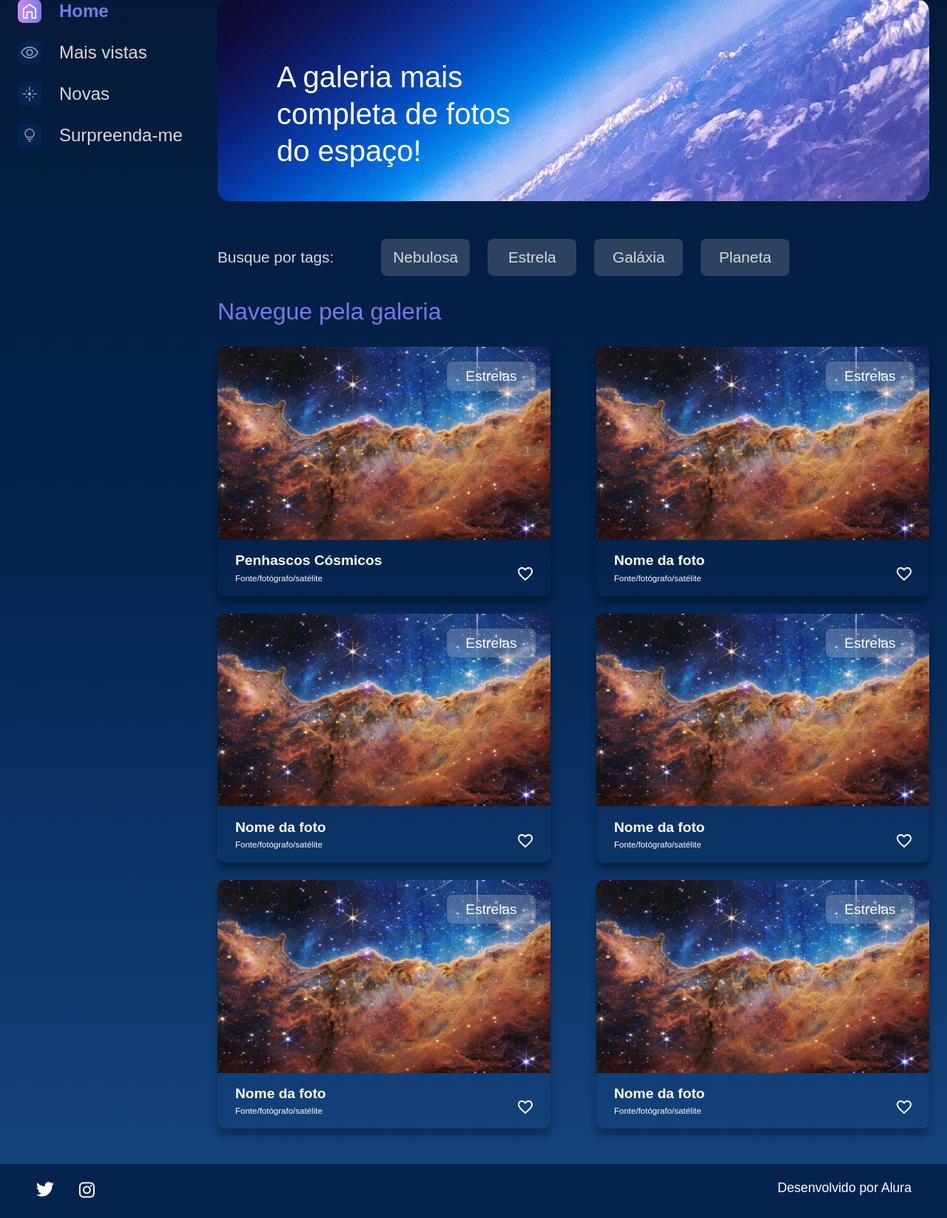
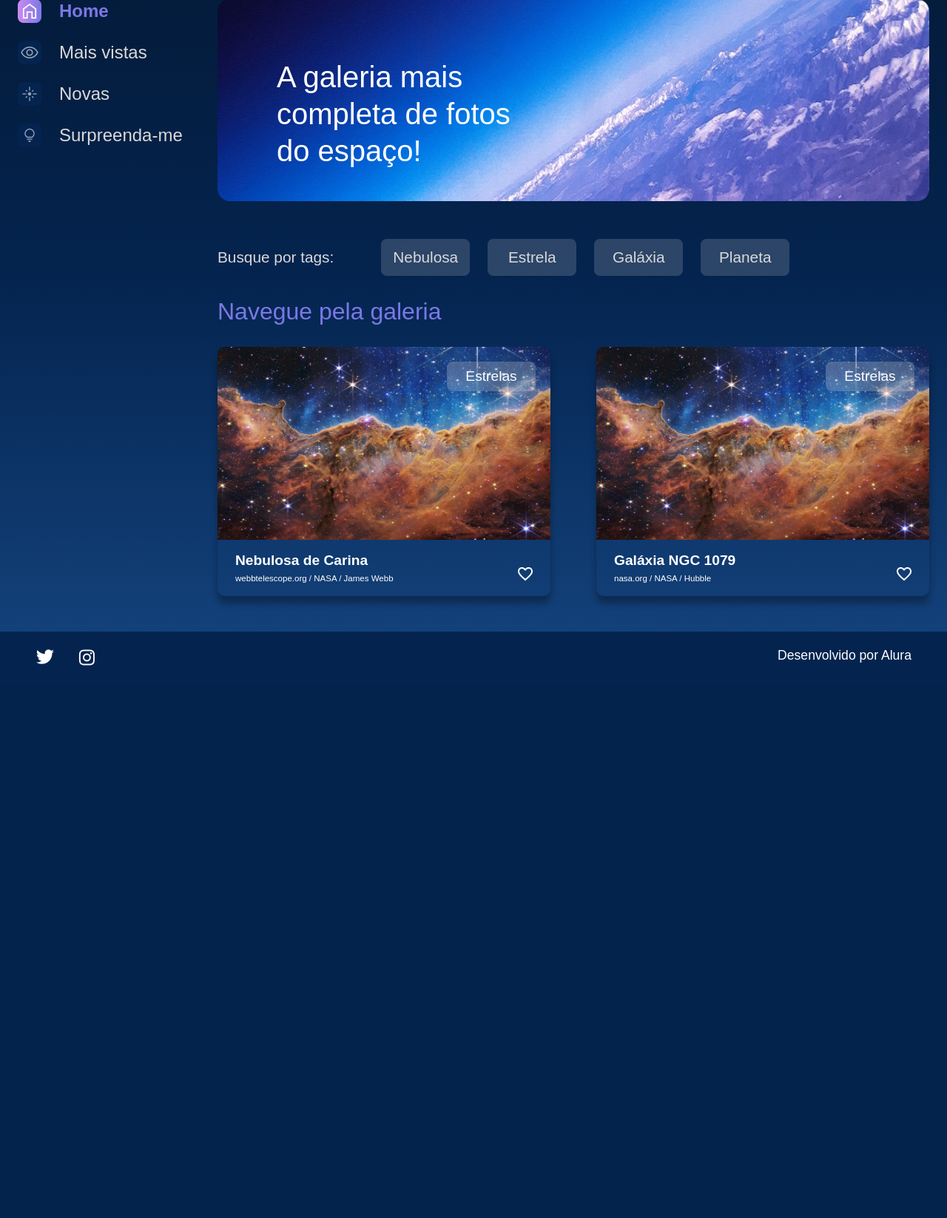
Before and after one commit to reulyson/alura_space, a Django app: page / in a window 1280 px wide. Shown: the part 179-1826 px from the top of the page at 74% size. After the commit the page ends 1079 px from the top, so only its background shows below. Run offline with Django 5.2, Linux system fonts and the light colour scheme.

Commit message:
feat: implementar exibição dinâmica de imagens na galeria

```diff
--- a/galeria/views.py
+++ b/galeria/views.py
@@ -2,7 +2,15 @@ from django.shortcuts import render  # Importa a função render para renderizar
 
 def index(request):
 
-    return render(request, 'galeria/index.html') #Renderiza o template 'index.html'
+    # criando um dicionario com informaçãoes para os cards do index
+    dados = {
+    1: {"nome": "Nebulosa de Carina",
+        "legenda": "webbtelescope.org / NASA / James Webb"},
+    2: {"nome": "Galáxia NGC 1079",
+        "legenda": "nasa.org / NASA / Hubble"}
+}
+
+    return render(request, 'galeria/index.html', {"cards": dados}) #Renderiza o template 'index.html' e carrega as informações do dicionário 'dados'
 
 def imagem(request):
 
--- a/templates/galeria/index.html
+++ b/templates/galeria/index.html
@@ -20,97 +20,23 @@
                     <div class="cards">
                         <h2 class="cards__titulo">Navegue pela galeria</h2>
                         <ul class="cards__lista">
+                            {% for foto_id, info in cards.items %} <!-- criando um estrutura de repetição para carregar nome e legenda do dicionário 'dados' em views.py usando o id de cada cada item -->
                             <li class="card">
                                 <a href="{% url 'imagem' %}">
                                     <img class="card__imagem" src="{% static '/assets/imagens/galeria/carina-nebula.png' %}" alt="foto">
                                 </a>
                                 <span class="card__tag">Estrelas</span>
                                 <div class="card__info">
-                                    <p class="card__titulo">Penhascos Cósmicos</p>
+                                    <p class="card__titulo">{{info.nome}}</p>
                                     <div class="card__texto">
-                                        <p class="card__descricao">Fonte/fotógrafo/satélite</p>
+                                        <p class="card__descricao">{{info.legenda}}</p>
                                         <span>
                                             <img src="{% static '/assets/ícones/1x/favorite_outline.png' %}" alt="ícone de coração">
                                         </span>
                                     </div>
                                 </div>
                             </li>
-                            <li class="card">
-                                <a href="{% url 'imagem' %}">
-                                    <img class="card__imagem" src="{% static '/assets/imagens/galeria/carina-nebula.png' %}" alt="foto">
-                                </a>
-                                <span class="card__tag">Estrelas</span>
-                                <div class="card__info">
-                                    <p class="card__titulo">Nome da foto</p>
-                                    <div class="card__texto">
-                                        <p class="card__descricao">Fonte/fotógrafo/satélite</p>
-                                        <span>
-                                            <img src="{% static '/assets/ícones/1x/favorite_outline.png' %}" alt="ícone de coração">
-                                        </span>
-                                    </div>
-                                </div>
-                            </li>
-                            <li class="card">
-                                <a href="{% url 'imagem' %}">
-                                    <img class="card__imagem" src="{% static '/assets/imagens/galeria/carina-nebula.png' %}" alt="foto">
-                                </a>
-                                <span class="card__tag">Estrelas</span>
-                                <div class="card__info">
-                                    <p class="card__titulo">Nome da foto</p>
-                                    <div class="card__texto">
-                                        <p class="card__descricao">Fonte/fotógrafo/satélite</p>
-                                        <span>
-                                            <img src="{% static '/assets/ícones/1x/favorite_outline.png' %}" alt="ícone de coração">
-                                        </span>
-                                    </div>
-                                </div>
-                            </li>
-                            <li class="card">
-                                <a href="{% url 'imagem' %}">
-                                    <img class="card__imagem" src="{% static '/assets/imagens/galeria/carina-nebula.png' %}" alt="foto">
-                                </a>
-                                <span class="card__tag">Estrelas</span>
-                                <div class="card__info">
-                                    <p class="card__titulo">Nome da foto</p>
-                                    <div class="card__texto">
-                                        <p class="card__descricao">Fonte/fotógrafo/satélite</p>
-                                        <span>
-                                            <img src="{% static '/assets/ícones/1x/favorite_outline.png' %}" alt="ícone de coração">
-                                        </span>
-                                    </div>
-                                </div>
-                            </li>
-                            <li class="card">
-                                <a href="{% url 'imagem' %}">
-                                    <img class="card__imagem" src="{% static '/assets/imagens/galeria/carina-nebula.png' %}" alt="foto">
-                                </a>
-                                <span class="card__tag">Estrelas</span>
-                                <div class="card__info">
-                                    <p class="card__titulo">Nome da foto</p>
-                                    <div class="card__texto">
-                                        <p class="card__descricao">Fonte/fotógrafo/satélite</p>
-                                        <span>
-                                            <img src="{% static '/assets/ícones/1x/favorite_outline.png' %}" alt="ícone de coração">
-                                        </span>
-                                    </div>
-                                </div>
-                            </li>
-                            <li class="card">
-                                <a href="{% url 'imagem' %}">
-                                    <img class="card__imagem" src="{% static '/assets/imagens/galeria/carina-nebula.png' %}" alt="foto">
-                                </a>
-                                <span class="card__tag">Estrelas</span>
-                                <div class="card__info">
-                                    <p class="card__titulo">Nome da foto</p>
-                                    <div class="card__texto">
-                                        <p class="card__descricao">Fonte/fotógrafo/satélite</p>
-                                        <span>
-                                            <img src="{% static '/assets/ícones/1x/favorite_outline.png' %}" alt="ícone de coração">
-                                        </span>
-                                    </div>
-                                </div>
-                            </li>
-                        </ul>
+                            {% endfor %}
                     </div>
                 </section>
             </section>
```
